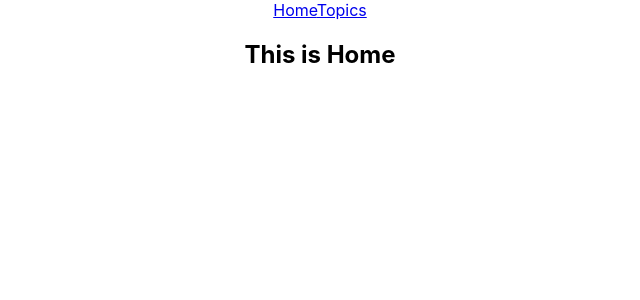
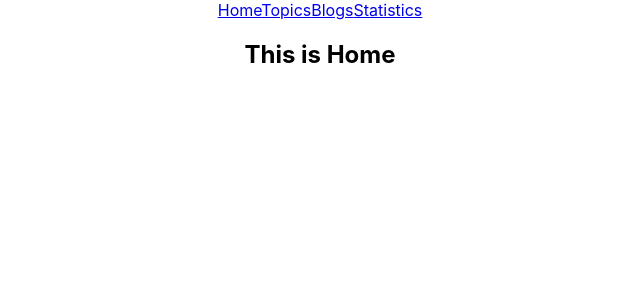
Before and after one commit to syedfarhanreza/quizzify, a React (Create React App) app: page / in a window 1280 px wide. Shown: the top 300 px of the page, without its empty margins (320-960 px from the left). Built offline with nearby package versions, Linux system fonts and the light colour scheme.

Commit message:
set links on the header components

```diff
--- a/src/components/Header/Header.js
+++ b/src/components/Header/Header.js
@@ -6,7 +6,8 @@ const Header = () => {
         <nav>
             <Link to='/'>Home</Link>
             <Link to='/topics'>Topics</Link>
-
+            <Link to='/blogs'>Blogs</Link>
+            <Link to='/statistics'>Statistics</Link>
         </nav>
     );
 };
```
